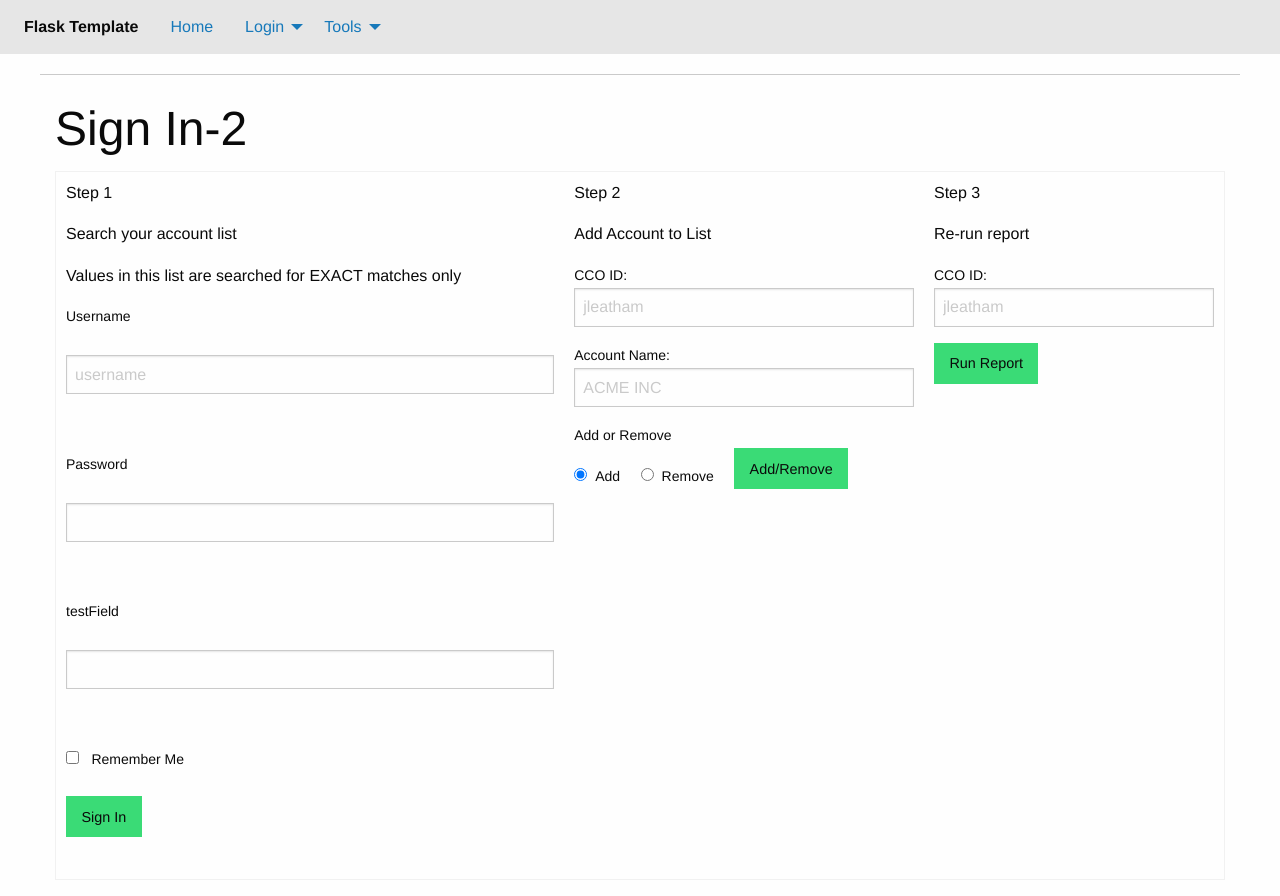
After one commit to jleatham/flask-template, a Flask app: page /login2 in a window 1280 px wide. The commit adds this page. Run offline with Flask 2, Linux system fonts and the light colour scheme; some libraries are stand-ins or nearby versions.

Commit message:
form test

```diff
--- a/myflask/myflask.py
+++ b/myflask/myflask.py
@@ -20,7 +20,7 @@ def index():
             'body': 'The Avengers movie was so cool!'
         }
     ]
-    return render_template('index.html', title='Home', user=user, posts=posts)
+    return render_template('index.html', title='Flask Template', user=user, posts=posts)
 
 @app.route('/login', methods=['GET', 'POST'])
 def login():
@@ -32,5 +32,16 @@ def login():
         return redirect(url_for('index'))
     return render_template('login.html', title='Sign In', form=form)
 
+@app.route('/login2', methods=['GET', 'POST'])
+def login2():
+    form = LoginForm()
+    if form.validate_on_submit():
+        testResult = testFunction(form.testField)
+        flash('Login requested for user {}, remember_me={}, testResult={}'.format(
+            form.username.data, form.remember_me.data,testResult))
+        return redirect(url_for('index'))
+    return render_template('login2.html', title='Sign In-2', form=form)
+
+
 if __name__ == "__main__":
     app.run(host='0.0.0.0')
--- a/myflask/templates/base.html
+++ b/myflask/templates/base.html
@@ -26,7 +26,7 @@
                 <a href="{{ url_for('login') }}">Login</a>
               <ul class="menu">
             <li>
-              <a href="/reports/Americas">Americas</a>
+                <a href="{{ url_for('login2') }}">Login2</a>
               <ul class="menu">
                 <li>
                 <a href="/reports/Americas/US_COMMERCIAL">US_COMMERCIAL</a>
--- /dev/null
+++ b/myflask/templates/login2.html
@@ -0,0 +1,76 @@
+{% extends "base.html" %}
+
+{% block content %}
+
+
+
+    <div class="grid-container">
+        <div class="grid-x grid-padding-x">
+          <div class="large-12 cell">
+            <h1>{{ title }}</h1>
+          </div>
+        </div>
+
+        <table>
+            <tr>
+
+                  <td valign="top">
+                      <p>Step 1</p>
+                      <p>Search your account list</p>
+                      <p>Values in this list are searched for EXACT matches only</p>
+                      <form action="" method="post" novalidate>
+                          <p>
+                            {{ form.username.label }}<br>
+                            {{ form.username(size=32, placeholder="username") }}<br>
+                            {% for error in form.username.errors %}
+                            <span style="color: red;">[{{ error }}]</span>
+                            {% endfor %}
+                          </p>
+                          <p>
+                            {{ form.password.label }}<br>
+                            {{ form.password(size=32) }}<br>
+                            {% for error in form.password.errors %}
+                            <span style="color: red;">[{{ error }}]</span>
+                            {% endfor %}
+                            </p>
+                            <p>
+                            {{ form.testField.label }}</br>
+                            {{ form.testField(size=32) }}</br>
+                            </p>
+                            <p>{{ form.remember_me() }} {{ form.remember_me.label }}</p>
+                            <p>{{ form.submit(class="success button") }}</p>
+
+
+                      </form>
+                  </td>
+
+
+                  <td valign="top">
+                      <p>Step 2</p>
+                      <p>Add Account to List</p>
+                      <form action="/amlist" id="accountAction">
+                          <label>CCO ID:</label>
+                          <input name="email" type="text" placeholder="jleatham" autocorrect="off" autocapitalize="none" />
+                          <label>Account Name:</label>
+                          <input name="account" type="text" placeholder="ACME INC" autocorrect="off" autocapitalize="none" />
+                          <label>Add or Remove</label>
+                          <input type="radio" name="action" value="add" id="action_add" checked="checked"><label for="action_add">Add</label>
+                          <input type="radio" name="action" value="remove" id="action_remove"><label for="action_remove">Remove</label>
+                          <input class="success button" type="submit" value="Add/Remove">
+                      </form>
+                  </td>
+                  <td valign="top">
+                      <p>Step 3</p>
+                      <p>Re-run report</p>
+                      <form action="/amlist" id="runReport">
+                          <label>CCO ID:</label>
+                          <input name="email" type="text" placeholder="jleatham" autocorrect="off" autocapitalize="none" />
+                          <input class="success button" type="submit" value="Run Report">
+                      </form>
+                  </td>
+
+            </tr>
+        </table>
+        </div>
+
+        {% endblock %}
```
